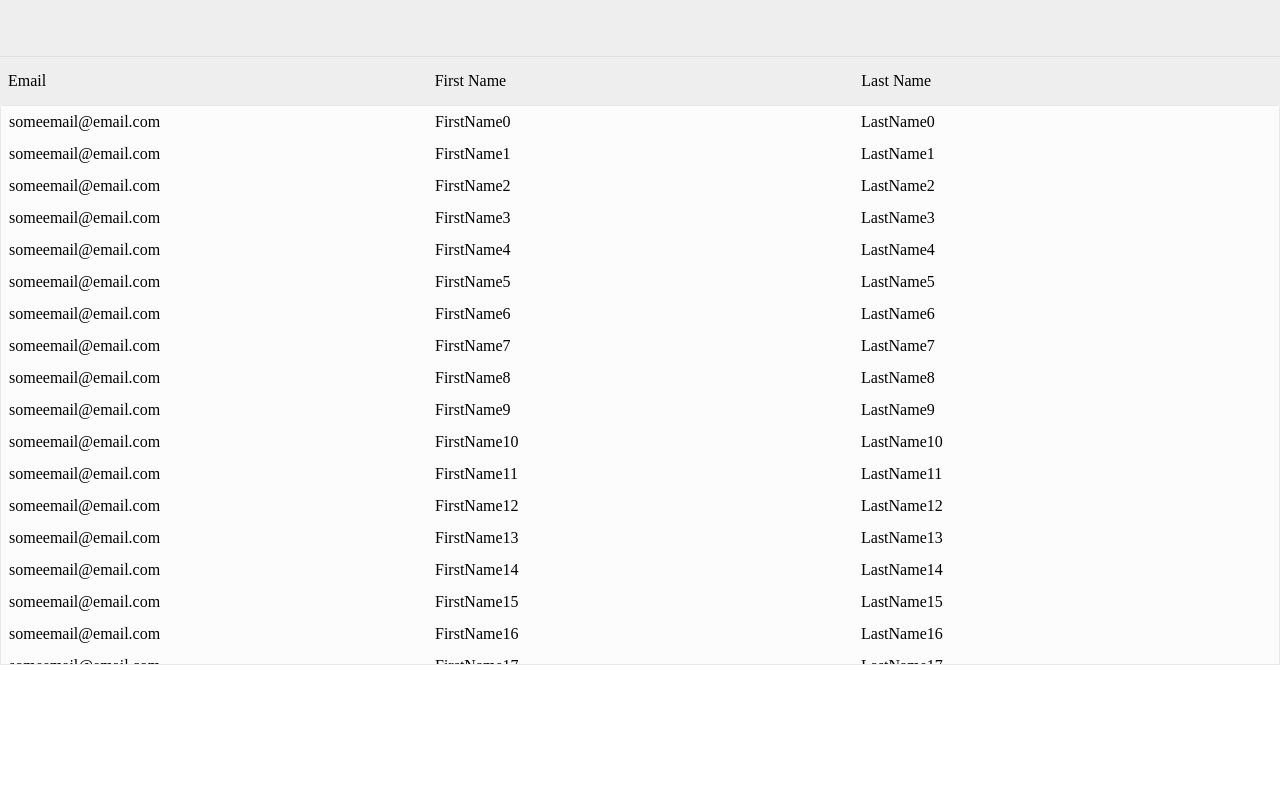
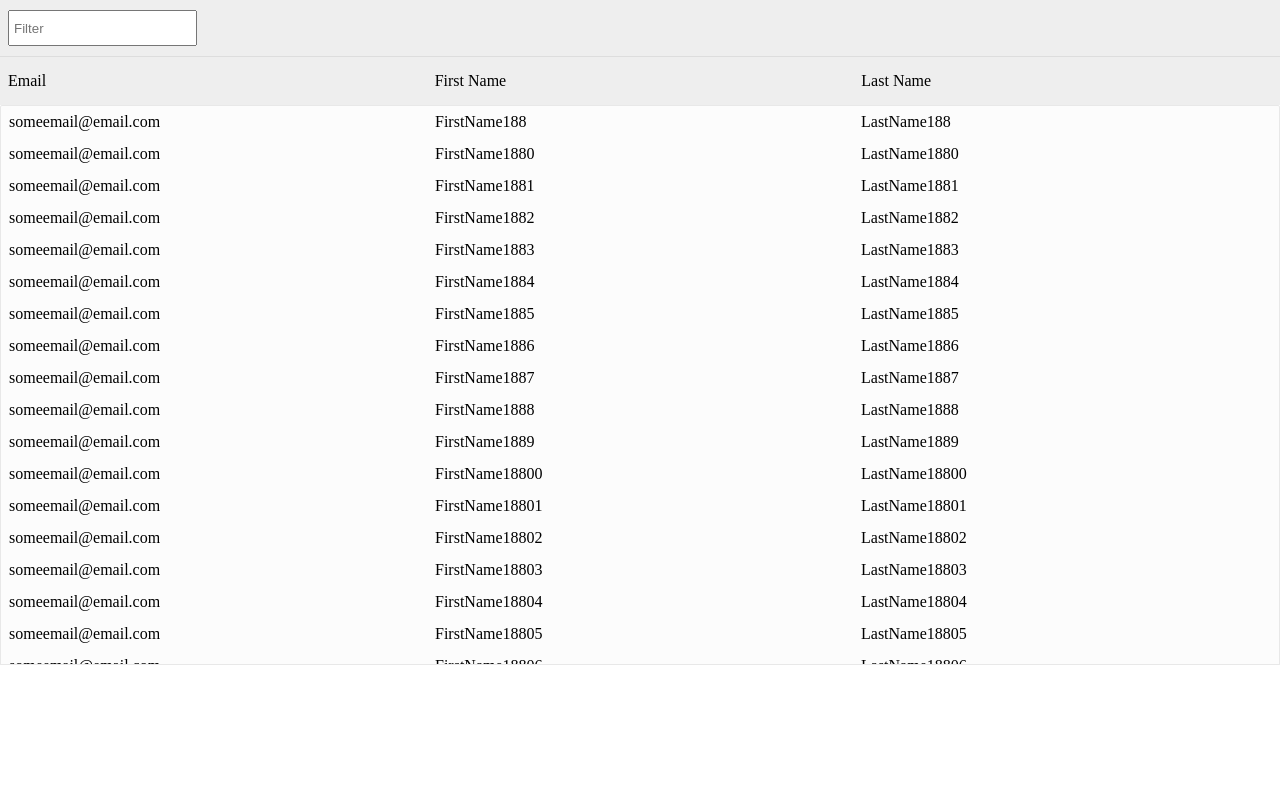
Before and after one commit to CompilerErrorRBX/BetterTable, a plain HTML site: page index.html in a window 1280 px wide. Drawn offline with Linux system fonts and the light colour scheme.

Commit message:
Add row filtering

```diff
--- a/betterTable/src/betterTable.js
+++ b/betterTable/src/betterTable.js
@@ -8,7 +8,7 @@ const BetterTable = (function() {
         rows: [],                 // An array of object key-value pairs representing rows of data. [{ email: 'stephenlmartin@gmail.com', fname: 'Stephen', lname: 'Martin' }]
         appendTo: null,           // The element the table should be appended to. Defaults to body.
         lazy: true,               // Rows will be lazy loaded in as the user scrolls to them.
-        maxDisplayRows: 100,      // The maximum number of rows to display at a time. Requires lazy.
+        maxDisplayRows: 50,      // The maximum number of rows to display at a time. Requires lazy.
         rowHeight: 32,            // TODO: Make this adjust row size accordingly.
         toolbar: true,            // Toggles the toolbar on the betterTable.
         // TODO: Handle max display columns as well
@@ -22,7 +22,9 @@ const BetterTable = (function() {
       this.__columnData = this.settings.columns;
       this.__columnsOrdered = [];
       this.__filter = '';
-      this.__filteredRows = [];
+      this.__filteredRows = null;
+      this.__proccessing = false;
+      this.__progress = 0;
 
       // Events
       this.__onRender = new Event();
@@ -49,6 +51,12 @@ const BetterTable = (function() {
         const $btContainerEl = document.createElement('div');
         $btContainerEl.className = 'bt-container';
 
+        const $btProgressEl = document.createElement('div');
+        $btProgressEl.className = 'bt-progress';
+
+        const $btProgressBarEl = document.createElement('div');
+        $btProgressBarEl.className = 'bt-progress-bar';
+
         const $btTable = document.createElement('div');
         $btTable.className = 'bt-table';
 
@@ -67,6 +75,8 @@ const BetterTable = (function() {
         // betterTable
         // -> bt-toolbar
         // -> bt-main-container bt-header-floated
+        //    -> bt-progress
+        //      -> bt-progress-bar
         //    -> bt-container
         //       -> bt-table
         //          -> bt-columns
@@ -78,7 +88,9 @@ const BetterTable = (function() {
         $btTable.appendChild($btColumns);
         $btTable.appendChild($btHeader);
         $btTable.appendChild($btBody);
+        $btProgressEl.appendChild($btProgressBarEl);
         $btContainerEl.appendChild($btTable);
+        $btMainContainerEl.appendChild($btProgressEl);
         $btMainContainerEl.appendChild($btContainerEl);
 
         if (this.settings.toolbar) {
@@ -86,6 +98,8 @@ const BetterTable = (function() {
           $btToolbar.className = 'bt-toolbar';
 
           $betterTableEl.appendChild($btToolbar);
+
+          this.$toolbarEl = $btToolbar;
         }
 
         $betterTableEl.appendChild($btMainContainerEl);
@@ -98,6 +112,8 @@ const BetterTable = (function() {
 
         this.$el = $betterTableEl;
         this.$bodyEl = $btTable;
+        this.$progressEl = $btProgressEl;
+        this.$progressBarEl = $btProgressBarEl;
         this.$containerEl = $btContainerEl;
         this.$columnsContainer = $btColumns;
         this.$headerContainer = $btHeaderContainer;
@@ -129,27 +145,34 @@ const BetterTable = (function() {
       },
 
       __renderRows: function() {
-        const absoluteHeight = this.settings.rowHeight * this.rowData.length;
+        const dataLength = this.__filteredRows ? this.__filteredRows.length : this.rowData.length;
+        const absoluteHeight = this.settings.rowHeight * dataLength;
         const containerHeight = this.$containerEl.clientHeight;
 
-        const scroll = Math.min(this.$containerEl.scrollTop, absoluteHeight - containerHeight);
+        const scroll = Math.max(Math.min(this.$containerEl.scrollTop, absoluteHeight - containerHeight), 0);
 
         const scrollRowIndex = Math.floor(scroll / this.settings.rowHeight);
-        const rowRange = Math.min(scrollRowIndex + this.settings.maxDisplayRows, this.rowData.length);
+        const rowRange = Math.min(scrollRowIndex + this.settings.maxDisplayRows, dataLength);
 
         const offset = Math.min(Math.max(scrollRowIndex - Math.floor(this.settings.maxDisplayRows / 2), 0), Math.floor(this.settings.maxDisplayRows / 2));
         const scrollOffset = scroll - (offset * this.settings.rowHeight);
 
         this.$bodyEl.style.paddingTop = (Math.floor(scrollOffset / this.settings.rowHeight) * this.settings.rowHeight) + 'px';
-        this.$bodyEl.style.paddingBottom = ((absoluteHeight - containerHeight) - scroll) + 'px';
+        this.$bodyEl.style.paddingBottom = Math.max((absoluteHeight - containerHeight) - scroll, 0) + 'px';
 
         const $rowContainer = document.createDocumentFragment();
         for (let i = scrollRowIndex - offset; i < rowRange; i++) {
-          const row = this.rows[i] || this.__processRow(i);
+          let index = i;
+
+          if (this.__filteredRows) {
+            index = this.__filteredRows[i].index;
+          }
+
+          const row = this.rows[index] || this.__processRow(index);
           row.__render();
           $rowContainer.appendChild(row.$el);
         }
-        this.$rowsContainer.innerHTML = ''; // TODO: Find a more efficient way to clear and redraw.
+        this.$rowsContainer.innerHTML = '';
         this.$rowsContainer.appendChild($rowContainer);
       },
 
@@ -167,7 +190,7 @@ const BetterTable = (function() {
       },
 
       __processRow: function (index) {
-        const row = new Row(this);
+        const row = new Row(this, index);
         const rowData = this.rowData[index];
 
         Object.keys(this.columnData).map(function (columnData) {
@@ -199,13 +222,56 @@ const BetterTable = (function() {
       set columnData(data) {
         this.__columnData = data;
       },
+      get processing() {
+        return this.__proccessing;
+      },
+      set processing(boolean) {
+        this.__proccessing = boolean;
+        if (boolean === true) {
+          this.$progressEl.classList.add('active');
+        } else {
+          this.$progressEl.classList.remove('active');
+        }
+      },
+      get progress() {
+        return this.__progress;
+      },
+      set progress(percentage) {
+        this.__progress = percentage;
+        this.$progressBarEl.style.width = percentage + '%';
+      },
       get filter() {
         return this.__filter;
       },
-      set filter(filter) {
-        if (filter === '') {
-          this.__filteredRows = this.rows;
+      set filter(filterString) {
+        if (filterString === '') {
+          this.__filteredRows = null;
+          return;
         }
+
+        this.progress = 0;
+        this.processing = true;
+
+        const filterStringLower = filterString.toLowerCase();
+
+        const tick = Date.now();
+        this.__filteredRows = this.rowData.reduce(function (rows, row, index) {
+          const cells = Object.keys(row);
+          for (let i = 0; i < cells.length; i++) {
+            if (row[cells[i]].toLowerCase().indexOf(filterStringLower) > -1) {
+              rows.push({ row, index });
+              break;
+            }
+          }
+
+          return rows;
+        }.bind(this), []);
+        console.log('Filtering', this.rowData.length, 'rows took:', (Date.now() - tick) + 'ms');
+
+        this.__renderRows();
+
+        this.progress = 100;
+        this.processing = false;
       },
     };
 
@@ -252,9 +318,10 @@ const BetterTable = (function() {
   })();
 
   const Row = (function btRow() {
-    function Row(table) {
+    function Row(table, index) {
       this.table = table;
       this.cells = {};
+      this.index = index;
 
       this.onCellAdd = new Event();
       this.onCellRemove = new Event();
@@ -279,16 +346,6 @@ const BetterTable = (function() {
 
           this.$el.appendChild($container);
         }
-      },
-      __filter: function(filter) {
-        Object.keys(this.cells).filter(function(cell) {
-          const value = this.cells[cell].value;
-          if (value.indexOf(filter) > -1) {
-            return true;
-          }
-        }.bind(this));
-
-        return false;
       },
     };
 
@@ -321,18 +378,19 @@ const BetterTable = (function() {
       this.__catch = new Event();
       this.__finally = new Event();
 
-      callback(this.__resolve.bind(this), this.__reject.bind(this));
+      function resolve(args) {
+        this.__then.dispatch(args);
+        this.__finally.dispatch(args);
+      }
+      function reject(args) {
+        this.__catch.dispatch(args);
+        this.__finally.dispatch(args);
+      }
+
+      callback(resolve.bind(this), reject.bind(this));
     }
 
     Promise.prototype = {
-      __resolve: function (args) {
-        this.__then.dispatch(args);
-        this.__finally.dispatch(args);
-      },
-      __reject: function (args) {
-        this.__catch.dispatch(args);
-        this.__finally.dispatch(args);
-      },
       then: function (action) { // When the promise completes
         this.__then.connect(action);
       },
--- a/betterTable/styles/betterTable.css
+++ b/betterTable/styles/betterTable.css
@@ -56,7 +56,7 @@
 .betterTable .bt-progress {
   height: 0;
   width: 100%;
-  transition: all 0.2s cubic-bezier(0.19, 1, 0.22, 1);
+  transition: height 0.2s cubic-bezier(0.19, 1, 0.22, 1);
   background-color: rgba(33, 150, 243, 0.3);
   opacity: 0;
 }
@@ -67,7 +67,7 @@
 }
 
 .betterTable .bt-progress .bt-progress-bar {
-  transition: inherit;
+  transition: width 0.2s cubic-bezier(0.19, 1, 0.22, 1);
   width: 0;
   height: inherit;
   background-color: rgba(33, 150, 243, 1)
--- a/index.html
+++ b/index.html
@@ -17,7 +17,27 @@
         columns: { email: 'Email', fname: 'First Name', lname: 'Last Name' },
         rows
       });
-      console.log(Date.now() - tick);
+      console.log('BetterSelect initialized in', (Date.now() - tick) + 'ms');
+
+      const $filter = document.createElement('input');
+      $filter.className = 'bt-filter';
+      $filter.placeholder = 'Filter'
+
+      bt.$toolbarEl.appendChild($filter);
+
+      let timeout = null;
+
+      $filter.oninput = function() {
+        if (timeout) {
+          clearTimeout(timeout);
+        }
+
+        timeout = setTimeout(function() {
+          bt.filter = $filter.value
+        }, 100);
+      };
+
+      console.log(bt.filter = 'firstName188')
     </script>
     <!-- <div class="betterTable">
       <div class="bt-toolbar">
```
